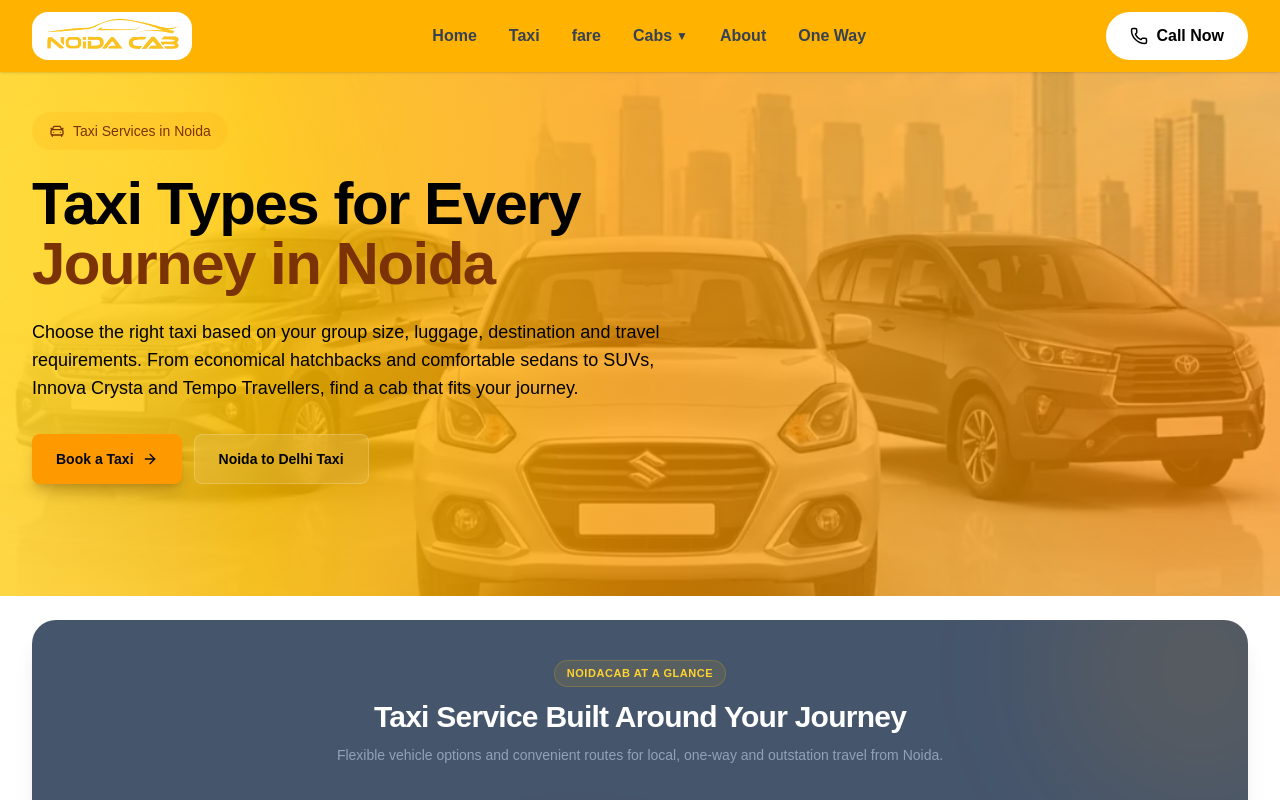
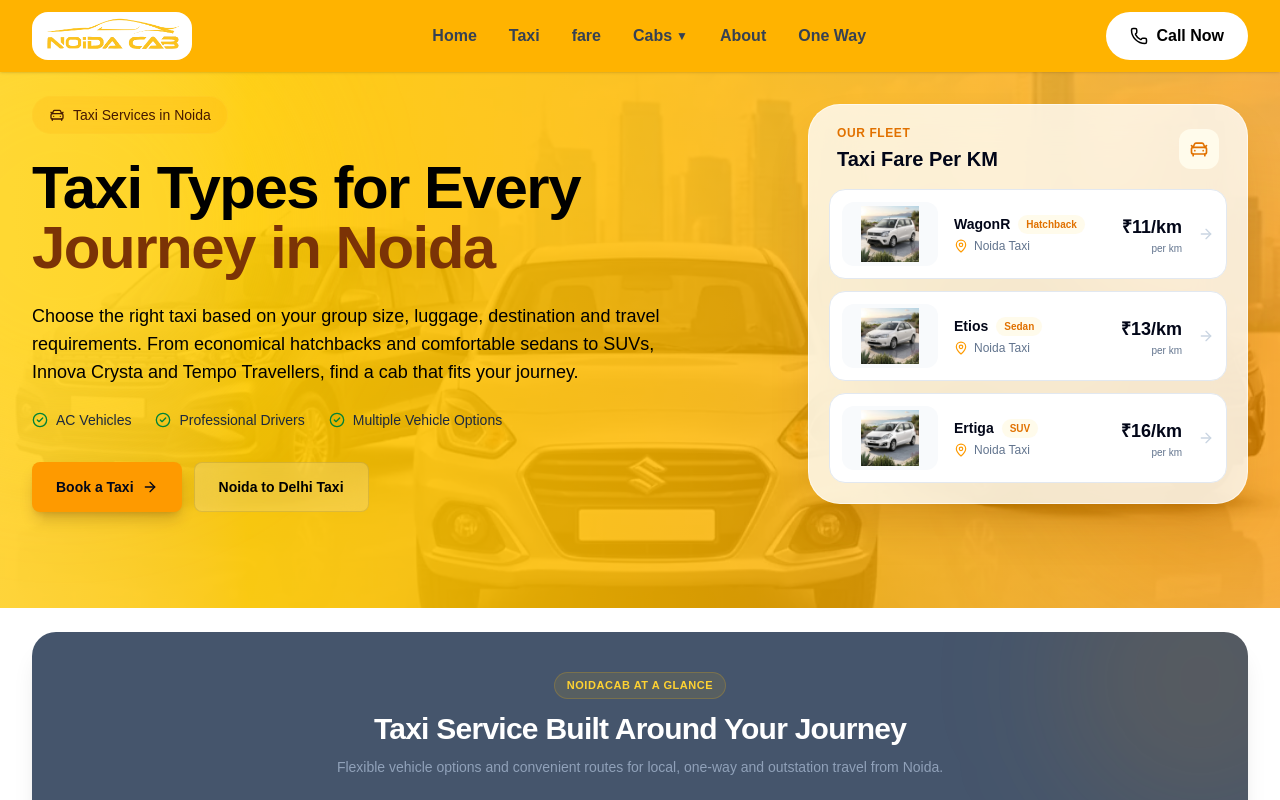
Before and after one commit to tempo-hub/noidacab, a Next.js app: page /taxi in a window 1280 px wide. Shown: the top 800 px of the page. Built offline with nearby package versions, Linux system fonts and the light colour scheme.

Commit message:
more changes need next time be careful

```diff
--- a/components/home/PopularNoidaRoutes.tsx
+++ b/components/home/PopularNoidaRoutes.tsx
@@ -14,7 +14,7 @@ const routes = [
     to: "Delhi",
     distance: "25 km",
     time: "1–2 hours",
-    price: "₹1,000",
+    price: "₹1,100",
     href: "/taxi",
     featured: true,
   },
--- a/components/routes/noida-delhi-fare/NoidaDelhiFareCabs.tsx
+++ b/components/routes/noida-delhi-fare/NoidaDelhiFareCabs.tsx
@@ -207,7 +207,7 @@ function Feature({
     icon,
     label,
     value,
-    valueClassName = "",
+    valueClassName = "text-gray-900",
 }: {
     icon: React.ReactNode;
     label: string;
@@ -227,7 +227,7 @@ function Feature({
                     {label}
                 </span>
 
-                <span className="mx-2 text-gray-300">
+                <span className="mx-2 text-gray-900">
                     |
                 </span>
 
--- a/components/routes/noida-delhi-fare/NoidaDelhiFareHero.tsx
+++ b/components/routes/noida-delhi-fare/NoidaDelhiFareHero.tsx
@@ -21,7 +21,7 @@ export default function NoidaDelhiFareHero() {
               Noida to Delhi Taxi Fare
 
               <span className="mt-2 block text-amber-400">
-                Starting From ₹1,000
+                Starting From ₹1,100
               </span>
             </h1>
 
--- a/components/taxi-types/TaxiTypesHero.tsx
+++ b/components/taxi-types/TaxiTypesHero.tsx
@@ -1,9 +1,32 @@
+import Image from "next/image";
 import Link from "next/link";
-import { ArrowRight, CarFront, MapPin, ShieldCheck } from "lucide-react";
+
+import {
+  ArrowRight,
+  CarFront,
+  CheckCircle2,
+  MapPin,
+  ShieldCheck,
+} from "lucide-react";
+import { vehicles } from "@/data/vehicles";
+
+
 
 export default function TaxiTypesHero() {
+  const taxiCategories = ["Hatchback", "Sedan", "SUV"] as const;
+
+const featuredVehicles = taxiCategories
+  .map((category) =>
+    vehicles.find(
+      (vehicle) => vehicle.category === category
+    )
+  )
+  .filter(
+    (vehicle): vehicle is (typeof vehicles)[number] =>
+      Boolean(vehicle)
+  );
   return (
-    <section className="relative overflow-hidden px-4 py-12 sm:px-6 lg:px-8 lg:py-28">
+    <section className="relative overflow-hidden px-4 py-12 sm:px-6 lg:px-8 lg:py-24">
       {/* Background Image */}
       <div
         className="absolute inset-0 bg-cover bg-center"
@@ -12,21 +35,26 @@ export default function TaxiTypesHero() {
         }}
       />
 
-      {/* Dark + Amber Overlay */}
-      <div className="absolute inset-0" />
+      {/* Overlay */}
+      <div className="absolute inset-0 bg-gradient-to-r from-amber-300/95 via-amber-400/85 to-amber-500/70" />
 
-      <div className="absolute inset-0 bg-gradient-to-r from-amber-300/90 via-amber-500/75 to-amber-500/60" />
-
+      {/* Decorative Blur */}
       <div className="pointer-events-none absolute inset-0">
         <div className="absolute -left-40 top-0 h-[450px] w-[450px] rounded-full bg-yellow-300/30 blur-3xl" />
-                <div className="absolute -right-40 bottom-0 h-[400px] w-[400px] rounded-full bg-orange-500/20 blur-3xl" />
+
+        <div className="absolute -right-40 bottom-0 h-[400px] w-[400px] rounded-full bg-amber-500/20 blur-3xl" />
       </div>
 
       <div className="relative mx-auto max-w-7xl">
+        <div className="grid items-center gap-12 lg:grid-cols-[1fr_440px] lg:gap-16">
+          {/* =====================================================
+              LEFT CONTENT
+          ===================================================== */}
           <div className="max-w-3xl">
             {/* Badge */}
-          <div className="inline-flex items-center gap-2 rounded-full border border-amber-300/30 bg-amber-500/15 px-4 py-2 text-sm font-medium text-amber-900 backdrop-blur-sm">
+            <div className="inline-flex items-center gap-2 rounded-full border border-amber-300/40 bg-amber-500/15 px-4 py-2 text-sm font-medium text-amber-950 backdrop-blur-sm">
               <CarFront className="h-4 w-4" />
+
               Taxi Services in Noida
             </div>
 
@@ -41,10 +69,19 @@ export default function TaxiTypesHero() {
             {/* Description */}
             <p className="mt-6 max-w-2xl text-base leading-7 text-black sm:text-lg">
               Choose the right taxi based on your group size, luggage,
-            destination and travel requirements. From economical hatchbacks
-            and comfortable sedans to SUVs, Innova Crysta and Tempo Travellers,
-            find a cab that fits your journey.
+              destination and travel requirements. From economical
+              hatchbacks and comfortable sedans to SUVs, Innova Crysta
+              and Tempo Travellers, find a cab that fits your journey.
             </p>
+
+            {/* Trust Points */}
+            <div className="mt-6 flex flex-wrap gap-x-6 gap-y-3">
+              <TrustPoint text="AC Vehicles" />
+
+              <TrustPoint text="Professional Drivers" />
+
+              <TrustPoint text="Multiple Vehicle Options" />
+            </div>
 
             {/* Buttons */}
             <div className="mt-8 flex flex-col gap-3 sm:flex-row">
@@ -53,19 +90,113 @@ export default function TaxiTypesHero() {
                 className="inline-flex items-center justify-center gap-2 rounded-lg bg-amber-500 px-6 py-3.5 text-sm font-semibold text-slate-950 shadow-lg shadow-amber-950/20 transition hover:bg-amber-400"
               >
                 Book a Taxi
+
                 <ArrowRight className="h-4 w-4" />
               </Link>
 
               <Link
                 href="/route/noida-to-delhi-taxi"
-              className="inline-flex items-center justify-center gap-2 rounded-lg border border-white/20 bg-white/10 px-6 py-3.5 text-sm font-semibold text-black backdrop-blur-md transition hover:bg-white/15"
+                className="inline-flex items-center justify-center gap-2 rounded-lg border border-black/10 bg-white/20 px-6 py-3.5 text-sm font-semibold text-black backdrop-blur-md transition hover:bg-white/30"
               >
                 Noida to Delhi Taxi
               </Link>
             </div>
           </div>
 
+          {/* =====================================================
+              RIGHT VEHICLE PRICING
+          ===================================================== */}
+          <div className="relative">
+            <div className="rounded-[2rem] border border-white/60 bg-white/80 p-4 shadow-2xl shadow-amber-900/20 backdrop-blur-xl sm:p-5">
+              {/* Header */}
+              <div className="flex items-center justify-between px-2 pb-4">
+                <div>
+                  <p className="text-xs font-semibold uppercase tracking-wider text-amber-600">
+                    Our Fleet
+                  </p>
+
+                  <h2 className="mt-1 text-xl font-bold text-slate-950">
+                    Taxi Fare Per KM
+                  </h2>
+                </div>
+
+                <div className="flex h-10 w-10 items-center justify-center rounded-xl bg-amber-50 text-amber-600">
+                  <CarFront className="h-5 w-5" />
+                </div>
+              </div>
+
+              {/* Vehicle List */}
+              <div className="space-y-3">
+                {featuredVehicles.map((vehicle) => (
+                  <Link
+                    key={vehicle.slug}
+                    href={`/taxi/${vehicle.slug}`}
+                    className="group flex items-center gap-4 rounded-2xl border border-slate-200 bg-white p-3 transition duration-300 hover:-translate-y-0.5 hover:border-amber-200 hover:shadow-md"
+                  >
+                    {/* Vehicle Image */}
+                    <div className="relative h-16 w-24 shrink-0 overflow-hidden rounded-xl bg-slate-50">
+                      <Image
+                        src={vehicle.image}
+                        alt={`${vehicle.name} taxi in Noida`}
+                        fill
+                        sizes="96px"
+                        className="object-contain p-1 transition duration-300 group-hover:scale-105"
+                      />
+                    </div>
+
+                    {/* Vehicle Details */}
+                    <div className="min-w-0 flex-1">
+                      <div className="flex items-center gap-2">
+                        <h3 className="truncate text-sm font-bold text-slate-950">
+                          {vehicle.name}
+                        </h3>
+
+                        <span className="hidden rounded-full bg-amber-50 px-2 py-0.5 text-[10px] font-semibold text-amber-600 sm:inline-block">
+                          {vehicle.category}
+                        </span>
+                      </div>
+
+                      <div className="mt-1 flex items-center gap-1.5 text-xs text-slate-500">
+                        <MapPin className="h-3.5 w-3.5 text-amber-500" />
+
+                        Noida Taxi
+                      </div>
+                    </div>
+
+                    {/* Price */}
+                    <div className="shrink-0 text-right">
+                      <p className="text-lg font-bold text-slate-950">
+                        {vehicle.price}
+                      </p>
+
+                      <p className="text-[10px] text-slate-500">
+                        per km
+                      </p>
+                    </div>
+
+                    {/* Arrow */}
+                    <ArrowRight className="h-4 w-4 shrink-0 text-slate-300 transition group-hover:translate-x-1 group-hover:text-amber-500" />
+                  </Link>
+                ))}
+              </div>
+            </div>
+          </div>
+        </div>
       </div>
     </section>
   );
 }
+
+function TrustPoint({
+  text,
+}: {
+  text: string;
+}) {
+  return (
+    <div className="flex items-center gap-2 text-sm font-medium text-slate-800">
+      <CheckCircle2 className="h-4 w-4 text-green-700" />
+
+      {text}
+    </div>
+  );
+}
--- a/components/taxi-types/TaxiTypesOverview.tsx
+++ b/components/taxi-types/TaxiTypesOverview.tsx
@@ -5,7 +5,7 @@ import { ArrowRight, Users, BriefcaseBusiness } from "lucide-react";
 const vehicles = [
   {
     name: "Dzire",
-    type: "Compact Sedan",
+    type: "11/km",
     description:
       "A comfortable and economical choice for couples, small families and everyday travel from Noida to Delhi.",
     passengers: "4 Passengers",
@@ -15,7 +15,7 @@ const vehicles = [
   },
   {
     name: "Amaze",
-    type: "Comfortable Amaze",
+    type: "11/km",
     description:
       "A practical choice for business travel, airport transfers and comfortable city-to-city journeys.",
     passengers: "4 Passengers",
@@ -25,7 +25,7 @@ const vehicles = [
   },
   {
     name: "Ertiga",
-    type: "Premium MPV",
+    type: "16/km",
     description:
       "Spacious seating and extra luggage room make Ertiga suitable for families and small groups.",
     passengers: "6–7 Passengers",
@@ -35,7 +35,7 @@ const vehicles = [
   },
   {
     name: "Innova Crysta",
-    type: "Premium SUV",
+    type: "17/km",
     description:
       "Enjoy a spacious and premium ride for family trips, corporate travel and longer journeys.",
     passengers: "6–7 Passengers",
--- a/data/routes/noida-delhi-cabs.ts
+++ b/data/routes/noida-delhi-cabs.ts
@@ -78,9 +78,9 @@ export const noidaDelhiCabs: NoidaDelhiCab[] = [
     rating: 4.2,
     ratingsCount: 467,
     description: "Affordable and spacious sedan for comfortable Noida to Delhi travel.",
-    price: 1000,
+    price: 1100,
     taxes: 95,
-    extraKmFare: "₹18/km after 40 kms",
+    extraKmFare: "₹10/km after 40 kms",
     extraTimeFare: "₹166 per hr after 4hr",
     fuelType: "CNG",
     cancellation: "Free till 6 hours of departure",
@@ -98,9 +98,9 @@ export const noidaDelhiCabs: NoidaDelhiCab[] = [
     rating: 4.3,
     ratingsCount: 0,
     description: "Reliable sedan with comfortable seating for everyday and outstation travel.",
-    price: 1100,
+    price: 1160,
     taxes: 100,
-    extraKmFare: "₹18/km after 40 kms",
+    extraKmFare: "11/km after 40 kms",
     extraTimeFare: "₹175 per hr after 4hr",
     fuelType: "DIESEL",
     cancellation: "Free till 6 hours of departure",
@@ -118,9 +118,9 @@ export const noidaDelhiCabs: NoidaDelhiCab[] = [
     rating: 4.4,
     ratingsCount: 0,
     description: "Comfortable premium sedan for city, airport and outstation rides.",
-    price: 1150,
+    price: 1160,
     taxes: 105,
-    extraKmFare: "₹19/km after 40 kms",
+    extraKmFare: "₹11/km after 40 kms",
     extraTimeFare: "₹180 per hr after 4hr",
     fuelType: "PETROL",
     cancellation: "Free till 6 hours of departure",
@@ -142,7 +142,7 @@ export const noidaDelhiCabs: NoidaDelhiCab[] = [
     rating: 4.4,
     ratingsCount: 15240,
     description: "Economical compact cars for affordable everyday travel.",
-    price: 1041,
+    price: 1100,
     taxes: 95,
     extraKmFare: "₹10/km after 40 kms",
     extraTimeFare: "₹1.82 per min after 4hr",
@@ -165,9 +165,9 @@ export const noidaDelhiCabs: NoidaDelhiCab[] = [
     rating: 4.4,
     ratingsCount: 820,
     description: "Spacious family SUV with comfortable seating for group travel.",
-    price: 1450,
+    price: 1460,
     taxes: 120,
-    extraKmFare: "₹20/km after 40 kms",
+    extraKmFare: "₹16/km after 40 kms",
     extraTimeFare: "₹200 per hr after 4hr",
     fuelType: "CNG",
     cancellation: "Free till 6 hours of departure",
@@ -185,9 +185,9 @@ export const noidaDelhiCabs: NoidaDelhiCab[] = [
     rating: 4.6,
     ratingsCount: 1120,
     description: "Premium spacious SUV for family, business and long-distance travel.",
-    price: 2100,
+    price: 1520,
     taxes: 150,
-    extraKmFare: "₹25/km after 40 kms",
+    extraKmFare: "₹17/km after 40 kms",
     extraTimeFare: "₹250 per hr after 4hr",
     fuelType: "DIESEL",
     cancellation: "Free till 6 hours of departure",
--- a/data/testimonials.ts
+++ b/data/testimonials.ts
@@ -7,7 +7,7 @@ export const testimonials: Testimonial[] = [
     rating: 5,
     image: "/test1.webp",
     review:
-      "Booked an Innova Crysta for my family trip to Agra. The driver was punctual, the vehicle was spotless, and the entire journey was comfortable.",
+      "Booked noida to delhi cab for some work and honestly it was pretty smooth. Driver came on time and knew the route properly. fare was also what they told me on call, no extra drama. good service.",
   },
   {
     name: "Priya Verma",
@@ -15,7 +15,7 @@ export const testimonials: Testimonial[] = [
     rating: 5,
     image: "/test1.webp",
     review:
-      "I've been using NoidaCab for airport transfers for months. Every booking has been smooth, affordable, and on time.",
+      "needed a cab from noida to delhi early morning and booked through noidacab.com. Driver reached before time which was nice. car was clean and ride was comfortable. overall good experience.",
   },
   {
     name: "Amit Singh",
@@ -23,6 +23,6 @@ export const testimonials: Testimonial[] = [
     rating: 5,
     image: "/test1.webp",
     review:
-      "Excellent customer service and transparent pricing. I highly recommend NoidaCab for local and outstation travel.",
+      "Used their taxi for noida to delhi one way. Booking was quick, driver called before coming and reached on time. traffic was there but nothing much they could do about that . decent service and reasonable price.",
   },
 ];
--- a/lib/pricing.ts
+++ b/lib/pricing.ts
@@ -16,13 +16,8 @@ export function getPerKmRate(vehicle: Vehicle): number {
   return Number.isFinite(rate) ? rate : 0;
 }
 
-export function calculateFare(
-  vehicle: Vehicle,
-  distanceKm: number
-): number {
-  const rate = getPerKmRate(vehicle);
-
-  const fare = distanceKm * rate;
+export function calculateFare(distanceKm: number, pricePerKm: number): number {
+  const fare = distanceKm * 1.5 * pricePerKm + 500;
 
   return Math.round(fare / 10) * 10;
 }
```
Lines whose indentation alone changed are shown as unchanged.
